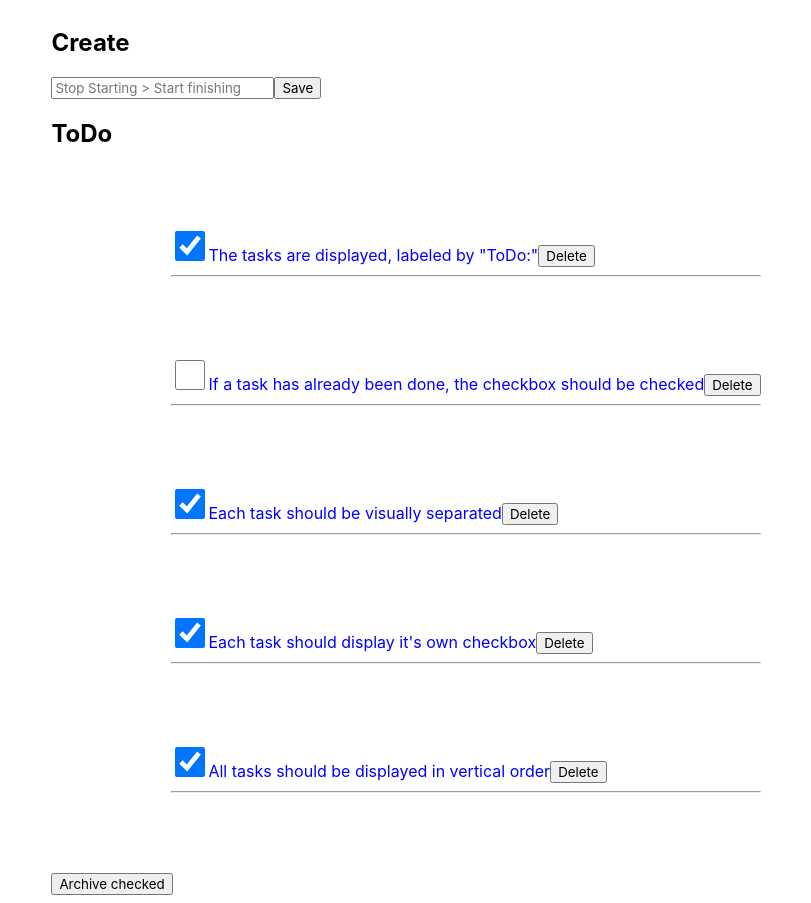
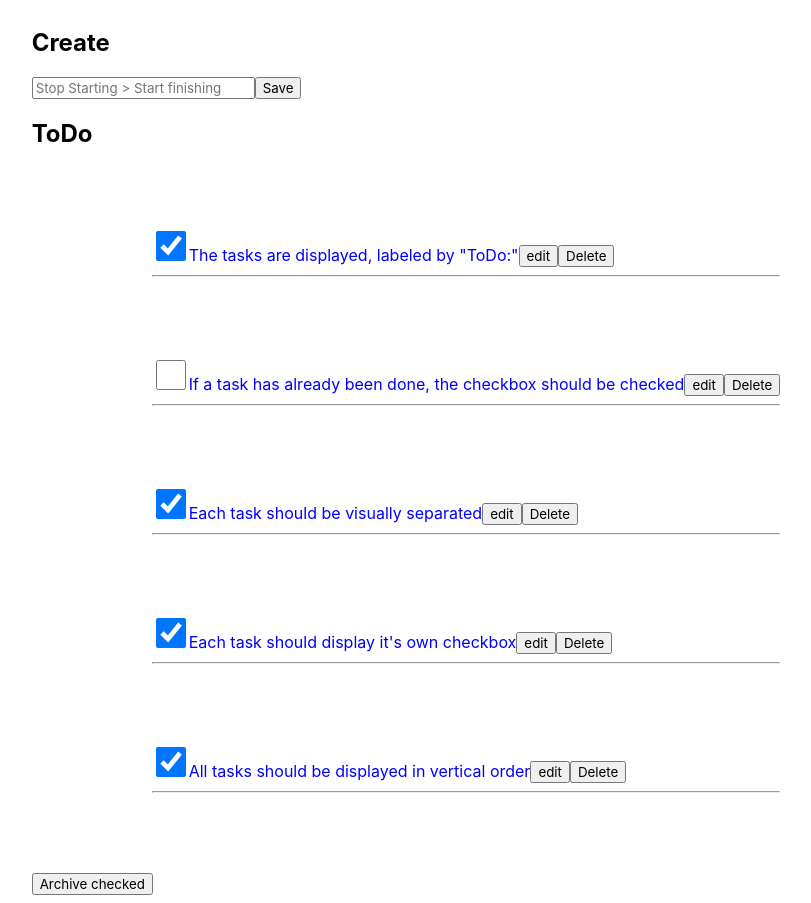
Before and after one commit to HishamAlmannai/capstone-project, a Next.js app: page / in a window 1280 px wide. Shown: the whole page, without its empty margins (194-1005 px from the left). Built offline with nearby package versions, Linux system fonts and the light colour scheme.

Commit message:
Add button

```diff
--- a/src/components/Task/Task.js
+++ b/src/components/Task/Task.js
@@ -1,16 +1,32 @@
-import React from 'react';
+import React, { useState } from 'react';
 import StyledListItem from '../../../styles/ListItem.styled';
 import useStore from '../../services/useStore';
 import Button from '../Button/Button';
 import Checkbox from '../Checkbox/Checkbox';
+import Form from '../Form/Form';
 
 export default function Task(props) {
 	const deleteTask = useStore(state => state.deleteTask);
+	const [editMode, setEditMode] = useState(false);
 
 	return (
 		<StyledListItem role="listitem">
 			<Checkbox role="checkbox" task={props.task} />
-			<span>{props.task.name}</span>
+			{editMode ? (
+				<Form />
+			) : (
+				<>
+					<span>{props.task.name}</span>
+					<Button
+						name="Button"
+						onClick={() => {
+							setEditMode(true);
+						}}
+					>
+						edit
+					</Button>
+				</>
+			)}
 			<Button
 				name="Button"
 				onClick={() => {
```
